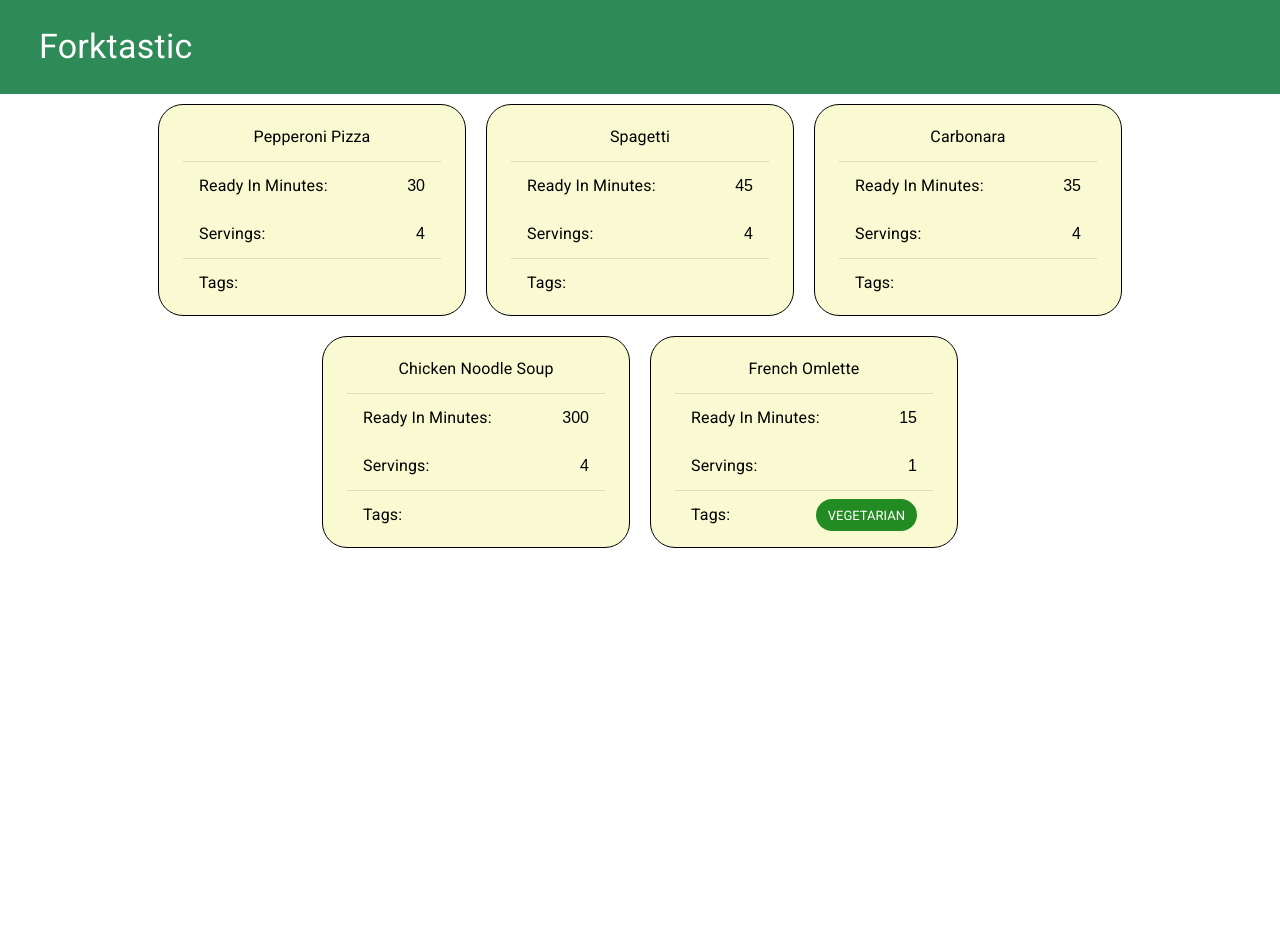
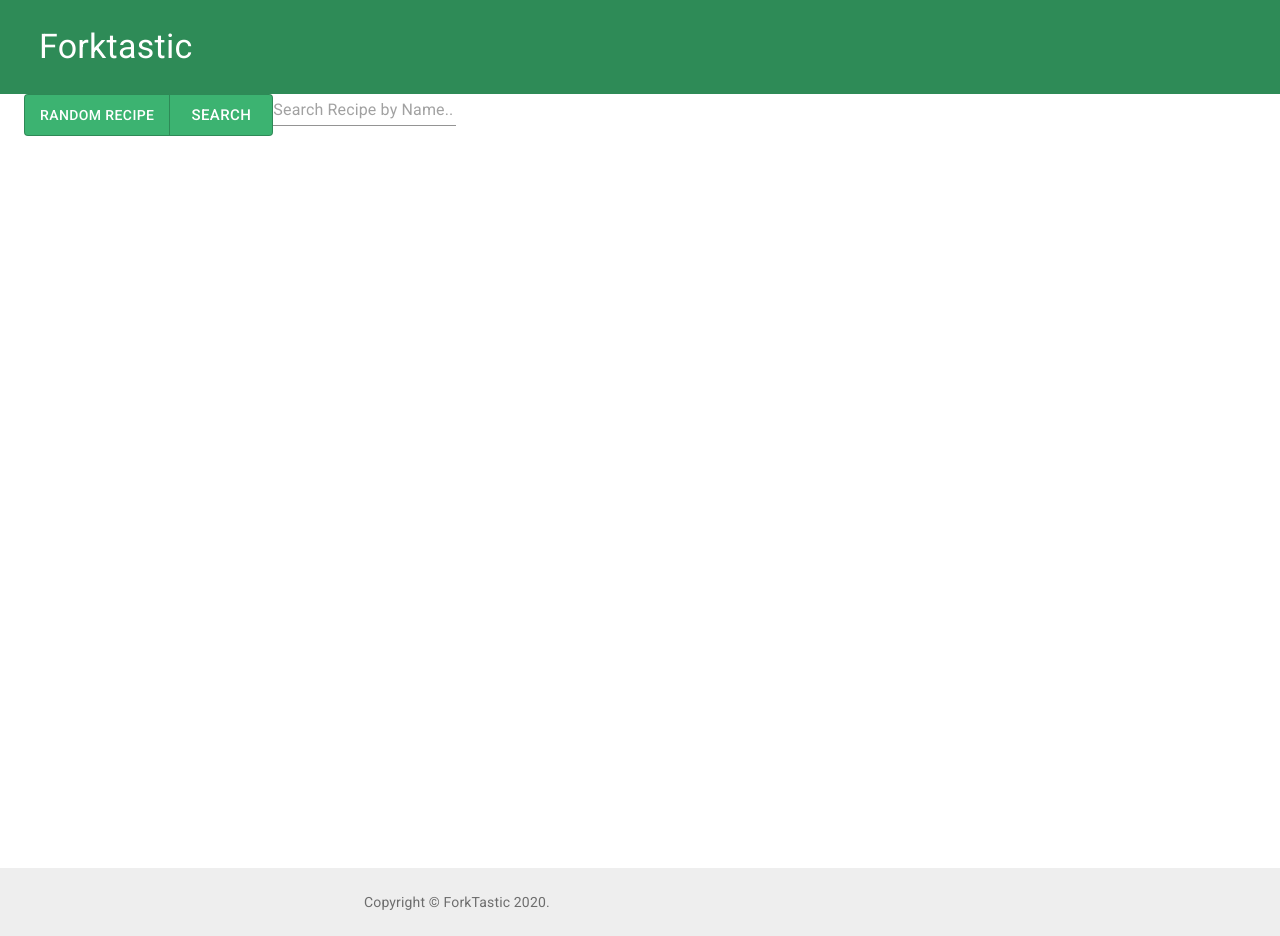
Before and after one commit to zsoltMeszaros/forktastic, a React (Create React App) app: page / in a window 1280 px wide. Before the commit the page ends 800 px from the top, so only its background shows below. Built offline with nearby package versions, Linux system fonts and the light colour scheme; no server answers.

Commit message:
index page refactoring, search field added

```diff
--- a/package.json
+++ b/package.json
@@ -1,5 +1,5 @@
 {
-  "name": "spoontacular",
+  "name": "forktastic",
   "version": "0.1.0",
   "private": true,
   "dependencies": {
--- a/src/App.css
+++ b/src/App.css
@@ -1,4 +1,4 @@
 .App {
     text-align: center;
-    color: green;
+    color: burlywood;
 }
--- a/src/App.js
+++ b/src/App.js
@@ -1,10 +1,10 @@
 import React, {useEffect, useState} from 'react';
-import axios from 'axios';
 import {BrowserRouter as Router, Route} from 'react-router-dom';
-import Recipes from "./components/Recipes";
 import Header from "./layout/Header";
 import RandomRecipe from "./pages/RandomRecipe";
-import {Container} from "@material-ui/core";
+import {Button, ButtonGroup, Container, Link, Grid} from "@material-ui/core";
+import StickyFooter from "./layout/StickyFooter";
+import SearchRecipeByName from "./components/SearchRecipeByName";
 
 const testRecipes = {
     recipes: [
@@ -47,15 +47,11 @@ const testRecipes = {
 };
 
 
-
 const App = (props) => {
 
     const apiKey = process.env.REACT_APP_API_KEY;
-    const getTenRandomRecipeUrl = process.env.REACT_APP_GET_TEN_RANDOM_RECIPE_URL;
 
     const [state, setState] = useState({recipes: []});
-
-    const [randomRecipe, setRandomRecipe] = useState( {recipes: []});
 
     useEffect(() => {
         // axios.get(getTenRandomRecipeUrl + apiKey)
@@ -67,22 +63,46 @@ const App = (props) => {
         <Router>
             <div className="App">
                 <div className="container">
-                    <Header />
+                    <Header/>
+
                     <Route exact path="/" render={props => (
-                        <Container maxWidth={"lg"} style={{display: "flex", flexWrap: "wrap",
-                            alignItems: 'center', justifyContent: 'center'}}>
-                            <Recipes recipes={state.recipes}/>
+                        <Container style={{alignItems: "center", justifyContent: "center"}}>
+                            <Grid container>
+                                <Grid item>
+                                    <ButtonGroup>
+
+                                        <Button style={buttonStyle}>
+                                            <Link href={"/random"} color={"inherit"}>Random
+                                                Recipe</Link>
+                                        </Button>
+
+                                        <Button size={"large"}
+                                                style={buttonStyle}>Search</Button>
+                                    </ButtonGroup>
+                                </Grid>
+                                <Grid item>
+                                    <SearchRecipeByName/>
+                                </Grid>
+                            </Grid>
                         </Container>
                     )}/>
                     <Route path={"/random"} render={props => (
-                        <RandomRecipe apiKey={apiKey} />
+                        <RandomRecipe apiKey={apiKey}/>
                     )}
                     />
+
+                    <StickyFooter/>
                 </div>
             </div>
         </Router>
     );
 };
 
+const buttonStyle = {
+
+    backgroundColor: 'mediumseagreen',
+    color: 'white',
+    outline: 'white 1px',
+};
 
 export default App;
--- a/src/components/BriefRecipe.js
+++ b/src/components/BriefRecipe.js
@@ -1,7 +1,7 @@
 import React from 'react';
 import PropTypes from 'prop-types';
 import {Container, List, ListItem, ListItemText} from '@material-ui/core';
-import VegetarianTag from "./VegetarianTag";
+import VegetarianTag from "../tags/VegetarianTag";
 
 
 const BriefRecipe = (props) => {
--- /dev/null
+++ b/src/components/SearchRecipeByName.js
@@ -0,0 +1,16 @@
+import React, {useState} from 'react';
+import { Input } from '@material-ui/core';
+
+const SearchRecipeByName = (props) => {
+
+    const [name, setName] = useState("");
+
+    return (
+        <React.Fragment>
+            <Input required={true} placeholder={"Search Recipe by Name.."} />
+        </React.Fragment>
+    );
+};
+
+
+export default SearchRecipeByName;
--- a/src/components/VegetarianTag.js
+++ /dev/null
@@ -1,20 +0,0 @@
-import React, {Component} from 'react';
-import {Chip} from "@material-ui/core";
-
-
-class VegetarianTag extends Component {
-
-
-    render() {
-
-        return (
-            <React.Fragment>
-                <Chip label={"VEGETARIAN"} style={{ backgroundColor: "forestgreen", color: "white"}}  />
-            </React.Fragment>
-        );
-    }
-
-
-}
-
-export default VegetarianTag;
--- a/src/pages/RandomRecipe.js
+++ b/src/pages/RandomRecipe.js
@@ -1,8 +1,7 @@
 import React, {useEffect, useState} from 'react';
-import BriefRecipe from "../components/BriefRecipe";
 import PropTypes from "prop-types";
 import axios from "axios";
-import {Container} from "@material-ui/core";
+import {Container, ButtonGroup, Button} from "@material-ui/core";
 import LongRecipe from "../components/LongRecipe";
 
 const realRecipe = {
@@ -614,21 +613,40 @@ const RandomRecipe = props => {
     const apiKey = props.apiKey;
     const getRandomRecipeUrl = process.env.REACT_APP_GET_A_RANDOM_RECIPE_URL;
 
+    const [isLoading, setIsLoading] = useState(false);
     const [randomRecipe, setRandomRecipe] = useState(realRecipe);
 
 
-    // useEffect(() => {
-    //     axios.get(getRandomRecipeUrl + apiKey)
-    //         .then(res => setRandomRecipe({recipes: res.data.recipes}));
-    // }, []);
+    useEffect(() => {
+        setIsLoading(true);
+        axios.get(getRandomRecipeUrl + apiKey)
+            .then(res => setRandomRecipe({recipes: res.data.recipes}));
+        setIsLoading(false);
+    }, []);
+
+
+    const getRandomRecipe = () => {
+        axios.get(getRandomRecipeUrl + apiKey)
+            .then(res => setRandomRecipe({recipes: res.data.recipes}));
+    };
 
     return (
-        <Container maxWidth={"lg"} style={{
-            display: "flex", flexWrap: "wrap",
-            alignItems: 'center', justifyContent: 'center'
-        }}>
-            <LongRecipe key={randomRecipe.recipes[0].id} recipe={randomRecipe.recipes[0]}/>
-        </Container>
+
+        <React.Fragment>
+            <ButtonGroup>
+                <Button onClick={getRandomRecipe} variant={"contained"} color={"secondary"}>Give me Another
+                    Recipe</Button>
+            </ButtonGroup>
+            <Container maxWidth={"lg"} style={{
+                display: "flex", flexWrap: "wrap",
+                alignItems: 'center', justifyContent: 'center'
+            }}>
+                {isLoading
+                ? <div>Loading..</div>
+                : <LongRecipe key={randomRecipe.recipes[0].id} recipe={randomRecipe.recipes[0]}/>
+                }
+            </Container>
+        </React.Fragment>
     );
 };
 
```
